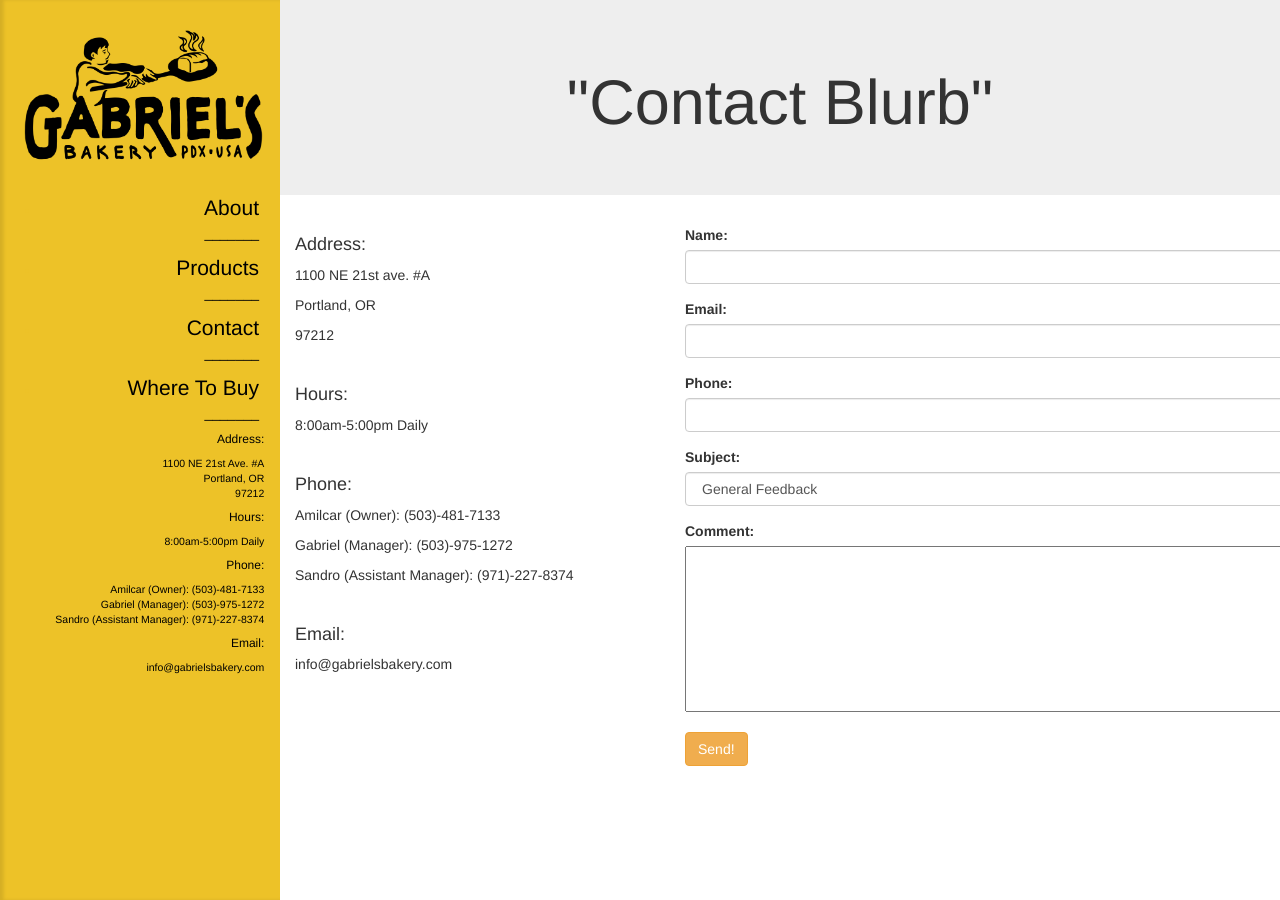
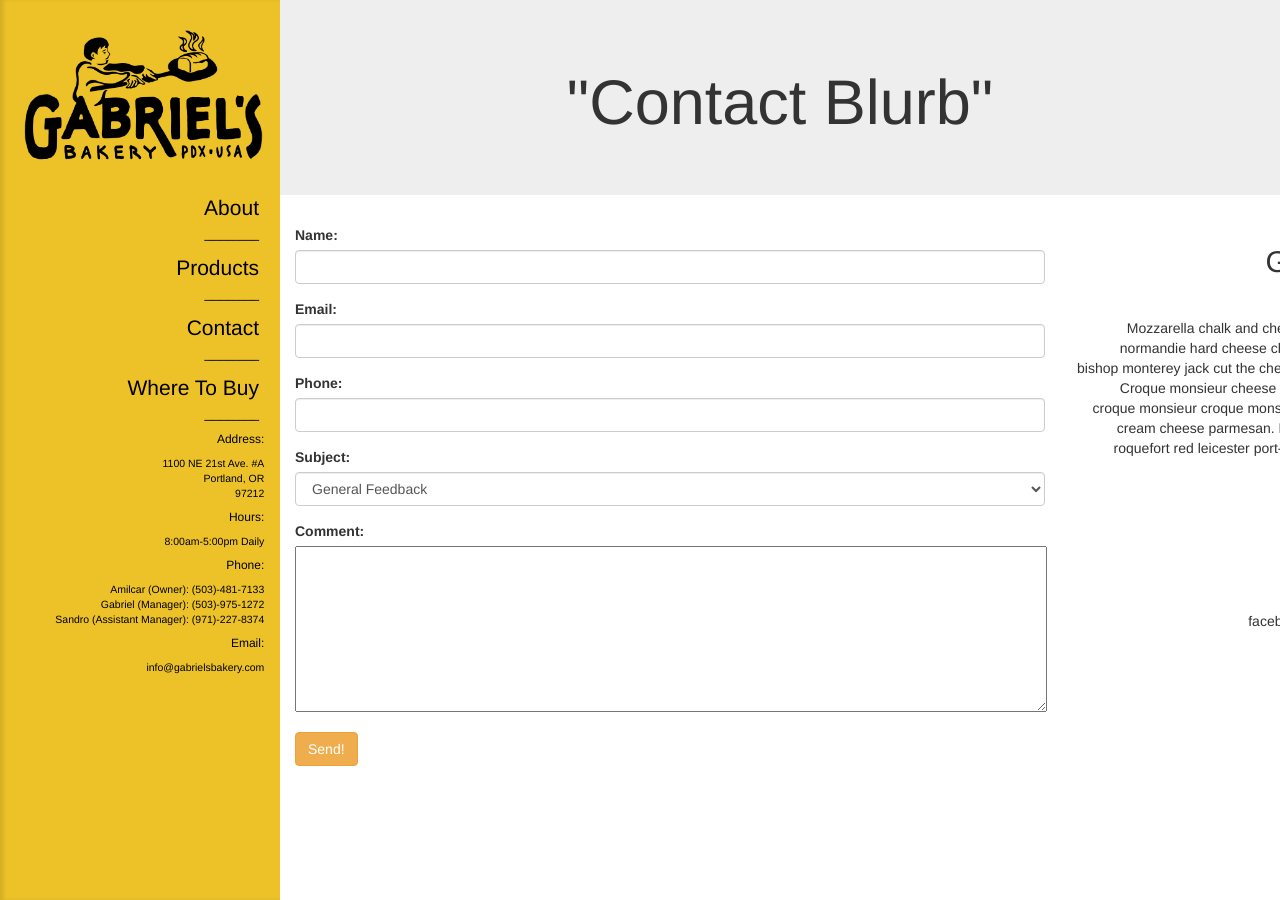
Before and after one commit to SandroMateo/gabriels-website, a Jekyll site: the page built from contact.html, in a window 1280 px wide. Built offline with Jekyll 4.4.1, drawn with Linux system fonts in a browser that asks for light colours; nearby versions of some CDN libraries.

Commit message:
update layout of contact page

```diff
--- a/_sass/styles.scss
+++ b/_sass/styles.scss
@@ -188,3 +188,7 @@ th {
     margin-top: 5em;
   }
 }
+
+#contact-blurb {
+  text-align: right;
+}
--- a/contact.html
+++ b/contact.html
@@ -8,23 +8,6 @@ permalink: /contact/
 </div>
 <div class="container">
   <div class="row">
-    <div class="col-xs-4">
-      <h4>Address:</h4>
-      <p>1100 NE 21st ave. #A</p>
-      <p>Portland, OR</p>
-      <p>97212</p>
-      <br>
-      <h4>Hours:</h4>
-      <p>8:00am-5:00pm Daily</p>
-      <br>
-      <h4>Phone: </h4>
-      <p>Amilcar (Owner): (503)-481-7133</p>
-      <p>Gabriel (Manager): (503)-975-1272</p>
-      <p>Sandro (Assistant Manager): (971)-227-8374</p>
-      <br>
-      <h4>Email: </h4>
-      <p>info@gabrielsbakery.com</p>
-    </div>
     <div class="col-xs-8">
       <form action="https://formspree.io/droalvare22@gmail.com"
       method="POST">
@@ -59,7 +42,15 @@ permalink: /contact/
         <button type="submit" class="btn btn-warning">Send!</button>
       </form>
     </div>
-
+    <div id="contact-blurb"class="col-xs-4">
+      <h2>Get In Touch</h2>
+      <p>_______</p>
+      <p>Mozzarella chalk and cheese feta. Camembert de normandie hard cheese cheddar port-salut stinking bishop monterey jack cut the cheese cheese and biscuits. Croque monsieur cheese and wine cottage cheese croque monsieur croque monsieur st. agur blue cheese cream cheese parmesan. Roquefort melted cheese roquefort red leicester port-salut bavarian bergkase.</p>
+      <br>
+      <h2>Follow Us</h2>
+      <p>_______</p>
+      <p>@gabrielsbakery</p>
+      <p>facebook.com/gabriels-bakery</p>
+    </div>
   </div>
-
 </div>
```
